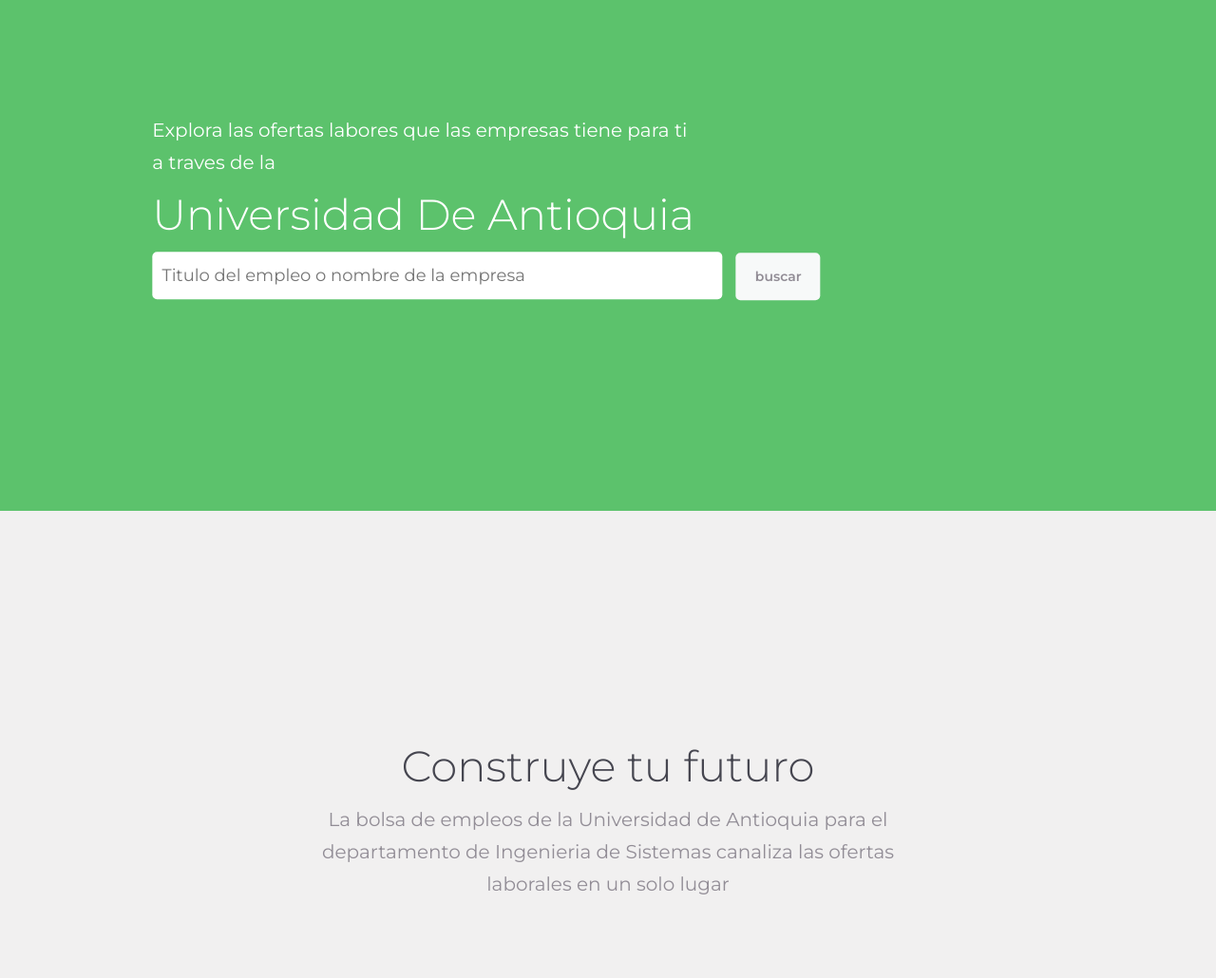
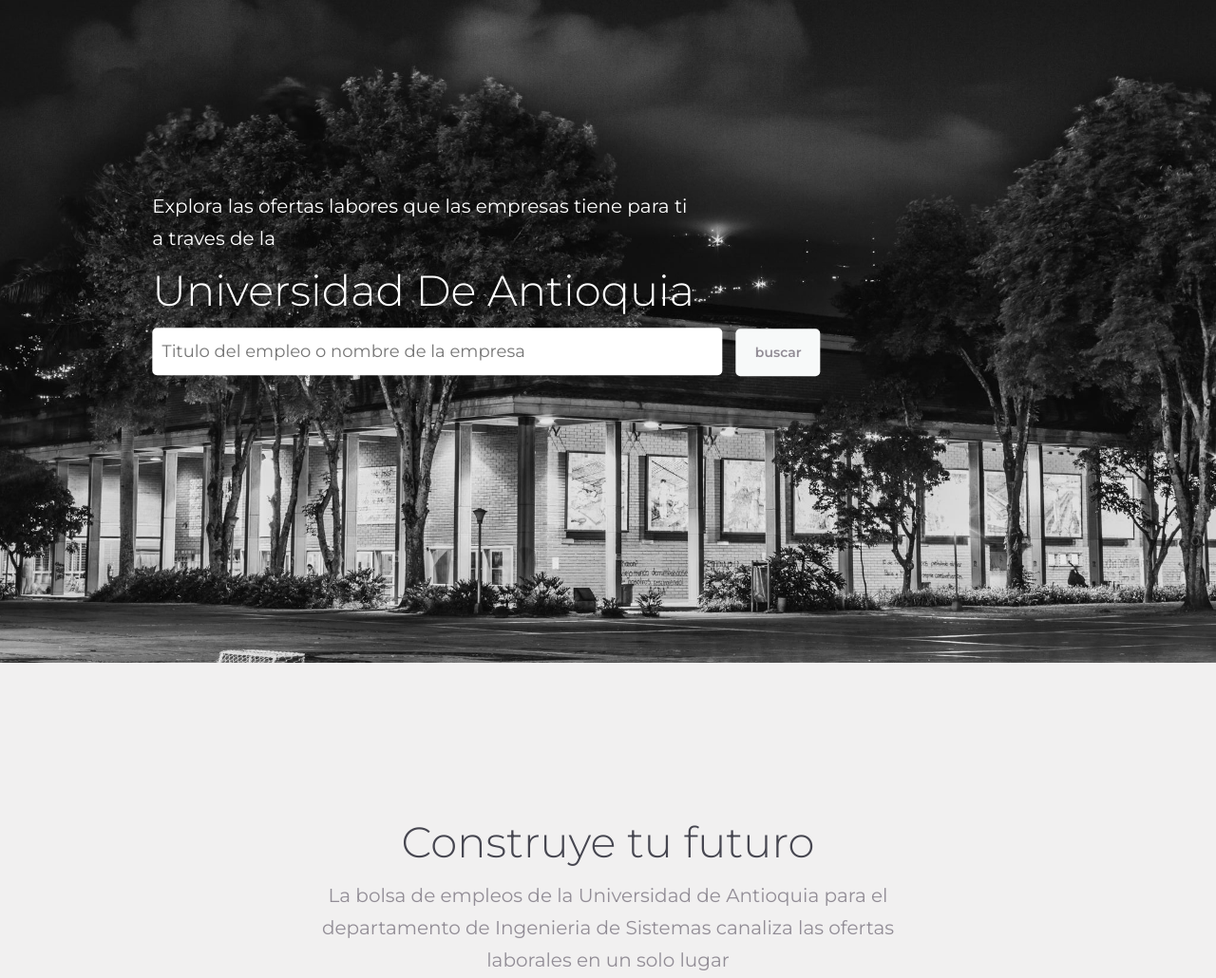
Before and after one commit to davidblj/bolsa_empleos_views, a website: page home.html in a window 1280 px wide. Shown: the part 102-1132 px from the top of the page at 95% size. Drawn offline with nearby package versions, Linux system fonts and the light colour scheme.

Commit message:
modificar home page

```diff
--- a/home.html
+++ b/home.html
@@ -36,6 +36,9 @@
             </div>
         </div>
 
+        <div class="home-header__background">
+        </div>
+
     </section>
 
     <section class="home-info">
@@ -52,6 +55,10 @@
             </div>
           </div>
 
+        </div>
+
+        <div class="home-info__background">
+          <img src="assets/space-ship.svg" alt="">
         </div>
     </section>
 
--- a/sass/pages/_home.scss
+++ b/sass/pages/_home.scss
@@ -1,8 +1,7 @@
 
 .home-header {
 
-    height: 80vh;
-    background-color: $mantis;
+    height: 100vh;
     position: relative;
 
     &__text-box {
@@ -11,19 +10,46 @@
         top: 50%;
         left: 40%;
         transform: translate(-50%, -50%);
+        z-index: 5;
+    }
+
+    &__background {
+
+      // imagen por: Alejandro Restrepo Arboleda
+      height: inherit;
+      background-image: url(../../images/udea_camilo.jpg);
+      background-size: cover;
+      background-position: center;
+      z-index: 0;
+      // clip-path: polygon(70% 0, 100% 0, 100% 100%, 40% 100%);
     }
 }
 
 .home-info {
 
-    height: 80vh;
+    height: 100vh;
     background: $seaShell;
     position: relative;
     text-align: center;
     position: relative;
 
     &__text-box {
-        @include mid-positioning;
+
+      position: absolute;
+      top: 30%;
+      left: 50%;
+      transform: translate(-50%, -50%);
+    }
+
+    &__background {
+
+      @include x-mid-positioning;
+      bottom: 0;
+
+      img {
+        height: 40vh;
+        opacity: .9;
+      }
     }
 }
 
```
Also changed, not shown: assets/space-ship.svg (added), css/style.css, images/udea_camilo.jpg (added).
